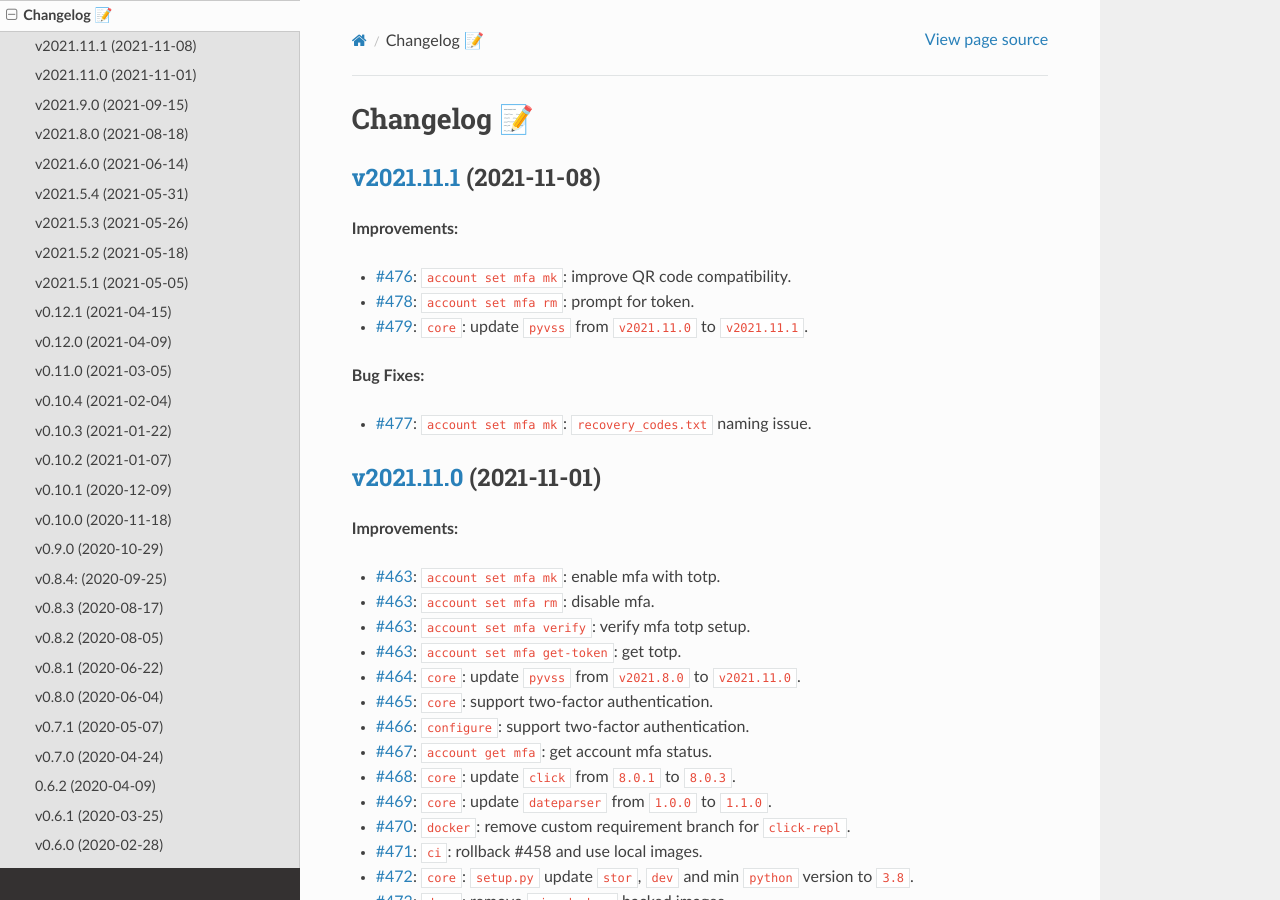
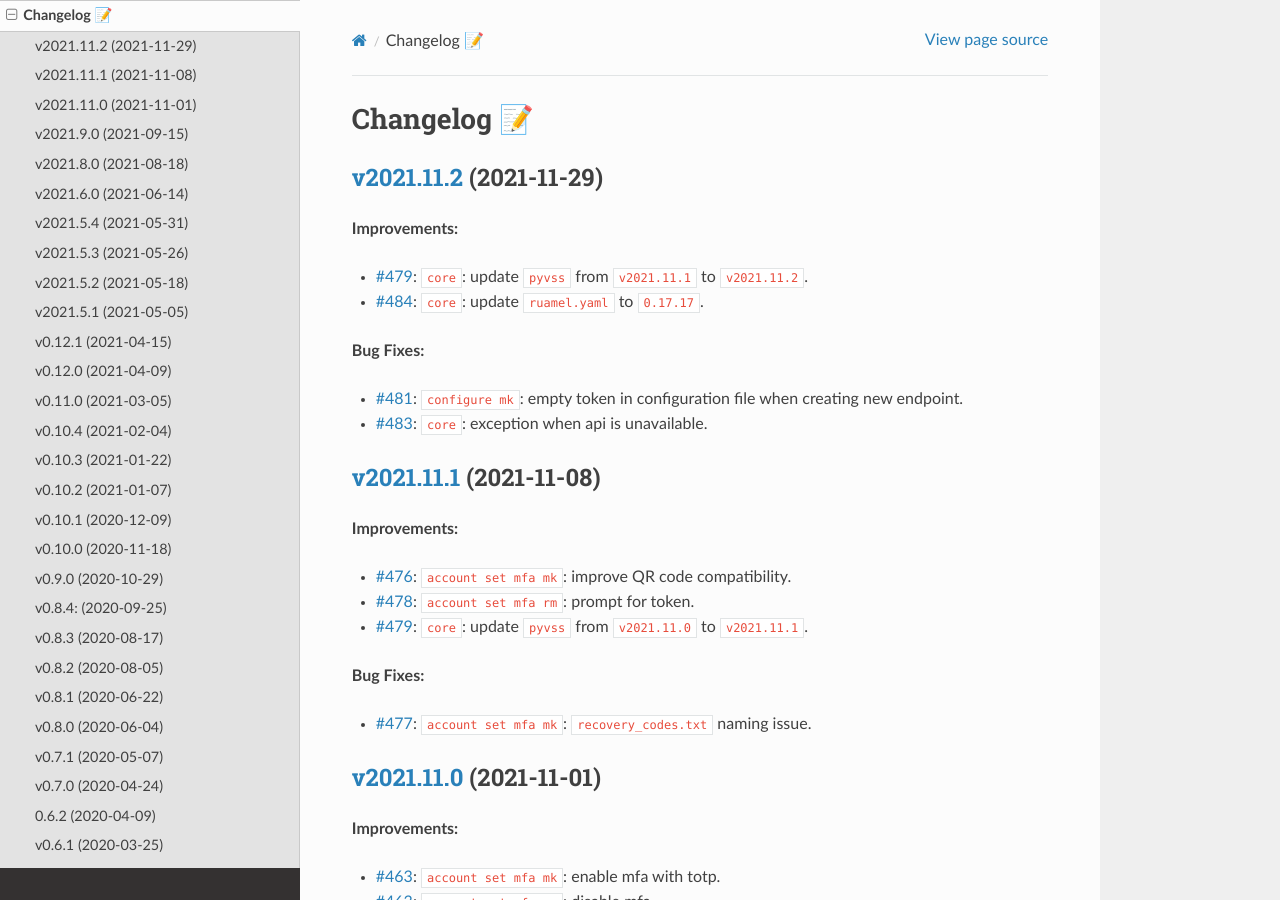
Before and after one commit to EIS-ITS/vss-cli, a Sphinx documentation site: the page built from docs/changelog.rst, in a window 1280 px wide and 900 px high. Built offline with Sphinx 7.4.7 and the Read the Docs theme 2.0.0, drawn with Linux system fonts in a browser that asks for light colours; the version number could not be read and is left out.

Commit message:
Issue #485: 🎉Version release v2021.11 - fixes #485

```diff
--- a/docs/changelog.rst
+++ b/docs/changelog.rst
@@ -1,5 +1,19 @@
 Changelog 📝
 ============
+
+`v2021.11.2 <https://gitlab-ee.eis.utoronto.ca/vss/vss-cli/tags/v2021.11.2>`_ (2021-11-29)
+---------------------------------------------------------------------------------------------
+
+**Improvements:**
+
+- `#479 <https://gitlab-ee.eis.utoronto.ca/vss/vss-cli/issues/479>`_: ``core``: update ``pyvss`` from ``v2021.11.1`` to ``v2021.11.2``.
+- `#484 <https://gitlab-ee.eis.utoronto.ca/vss/vss-cli/issues/484>`_: ``core``: update ``ruamel.yaml`` to ``0.17.17``.
+
+**Bug Fixes:**
+
+- `#481 <https://gitlab-ee.eis.utoronto.ca/vss/vss-cli/issues/481>`_: ``configure mk``: empty token in configuration file when creating new endpoint.
+- `#483 <https://gitlab-ee.eis.utoronto.ca/vss/vss-cli/issues/483>`_: ``core``: exception when api is unavailable.
+
 
 `v2021.11.1 <https://gitlab-ee.eis.utoronto.ca/vss/vss-cli/tags/v2021.11.1>`_ (2021-11-08)
 ---------------------------------------------------------------------------------------------
```
Also changed, not shown: CHANGELOG.md (+12 -0 lines), .bumpversion.cfg, 3 other files.
